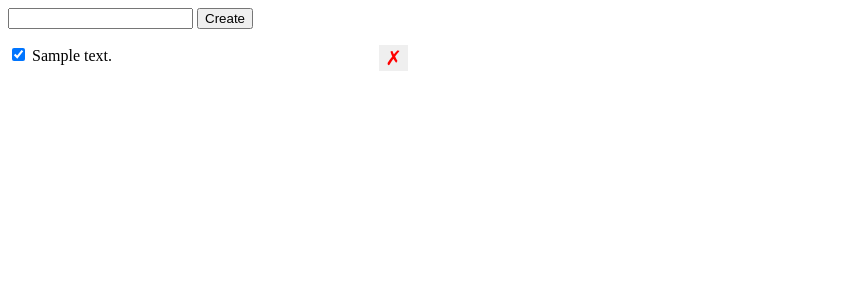
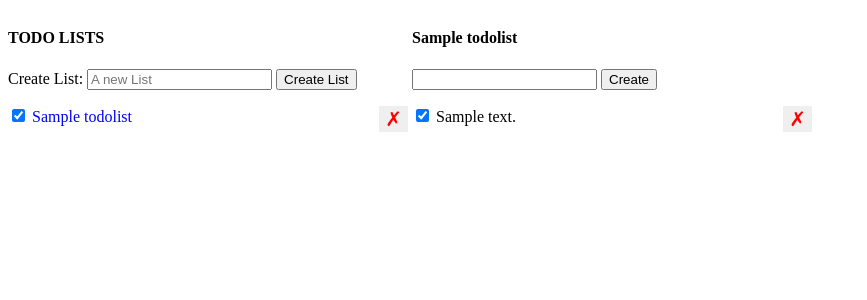
Before and after one commit to aizuanjeme/TodoPython, a Flask app: template templates/index.html in a window 1280 px wide. Shown: the top 300 px of the page, without its empty margins (0-867 px from the left). Run offline with Flask 2, Linux system fonts and the light colour scheme; the template is opened without the code that fills it: values that come from a table or form of the project are taken from there, others are empty; tables that the repository leaves empty hold one stand-in row (values such as "Sample post").

Commit message:
the addition of creation and completion of a parent item

```diff
--- a/app.py
+++ b/app.py
@@ -21,17 +21,18 @@ class Todo(db.Model):
         'todolists.id'), nullable=False)
 
     def __repr__(self):
-        return f'<Todo {self.id} name: {self.description}>'
+        return f'<Todo {self.id} name: {self.description} completed: {self.completed}>'
 
 
 class TodoList(db.Model):
     __tablename__ = 'todolists'
     id = db.Column(db.Integer, primary_key=True)
     name = db.Column(db.String(), nullable=False)
+    completed = db.Column(db.Boolean, nullable=False, default=False)
     todos = db.relationship('Todo', backref='list', lazy=True)
 
     def __repr__(self):
-      return f'<TodoList {self.id} {self.name}>'
+      return f'<TodoList {self.id} {self.name} {self.todos} {self.completed}>'
 
 # db.create_all()
 
@@ -46,12 +47,15 @@ def create_todo():
     error = False
     try:
         description = request.get_json()['description']
-        todo = Todo(description=description, completed=False)
+        list_id = request.get_json()['list_id']
+        todo = Todo(description=description, completed=False, list_id=list_id)
         # body['description'] = todo.description
+        active_list = TodoList.query.get(list_id)
+        todo.list = active_list
         db.session.add(todo)
         db.session.commit()
-        body['id'] = todo.id
-        body['completed'] = todo.completed
+        # body['id'] = todo.id
+        # body['completed'] = todo.completed
         body['description'] = todo.description
     except:
         error = True
@@ -94,9 +98,62 @@ def delete_todo(todo_id):
     return jsonify({'success': True})
 
 
+@app.route('/lists/create', methods=['POST'])
+def create_todo_list():
+    body = {}
+    error = False
+    try:
+        name = request.get_json()['name']
+        todoList = TodoList(name=name, completed=False)
+        db.session.add(todoList)
+        db.session.commit()
+        body['name'] = todoList.name
+    except:
+        error = True
+        db.session.rollback()
+        print(sys.exc_info())
+    finally:
+        db.session.close()
+    if error == True:
+        abort(400)
+    else:
+        return jsonify(body)
+
+
+@app.route('/lists/<list_id>')
+def get_list_todos(list_id):
+  return render_template('index.html',
+  lists=TodoList.query.all(),
+  active_list=TodoList.query.get(list_id),
+  data=Todo.query.filter_by(list_id=list_id).order_by('id').all()
+)
+
+
+@app.route('/lists/<list_id>/set-completed', methods=['POST'])
+def set_completed_list(list_id):
+    error = False
+    try:
+        completed = request.get_json()['completed']
+        print('completed', completed)
+        list = TodoList.query.get(list_id)
+        list.completed = completed
+        for todo in list.todos:
+            todo.completed = True
+        db.session.commit()
+    except:
+        db.session.rollback()
+        error = True
+    finally:
+        db.session.close()
+    if error:
+        abort(500)
+    else:
+        return '', 200
+
+
 @app.route('/')
 def index():
-    return render_template('index.html', data=Todo.query.order_by('id').all())
+  return redirect(url_for('get_list_todos', list_id=1))
 
 
 # always include this at the bottom of your code
--- a/templates/index.html
+++ b/templates/index.html
@@ -28,15 +28,40 @@
       font-size: 20px;
     }
 
-    /* .lists-wrapper,
+    .lists-wrapper,
     .todos-wrapper {
       display: inline-block;
       vertical-align: top;
-    }  */
+    }
+
+    a {
+      color: blue;
+      text-decoration: none;
+      /* no underline */
+    }
   </style>
 </head>
 
 <body>
+  <div class="lists-wrapper">
+    <h4>TODO LISTS</h4>
+    <form id="list-form">
+      <label for="todolist">Create List:</label>
+      <input type="text" name="todolist" id="todolist-input" placeholder="A new List" data-id="{{ active_list.id }}" />
+      <button type="submit">Create List</button>
+    </form>
+    <ul id="lists">
+      {% for list in lists %}
+      <li>
+        <input type="checkbox" data-id="{{ list.id }}" class="list-check-completed" {% if list.completed %} checked {% endif %}>
+        <a href="/lists/{{ list.id }}">{{ list.name }}</a>
+        <button class="delete-list" data-id="{{ list.id }}">&cross;</button>
+      </li>
+      {% endfor %}
+    </ul>
+  </div>
+  <div class="todos-wrapper">
+    <h4>{{ active_list.name }}</h4>
     <form id='form'>
       <input type="text" id='description' />
       <input type="submit" value="Create" />
@@ -82,10 +107,14 @@
       document.getElementById('form').onsubmit = function (e) {
         e.preventDefault();
         const desc = descInput.value;
+        const listId = "{{ active_list.id }}";
 
         fetch('/todos/create', {
           method: 'POST',
-        body: JSON.stringify({ 'description': desc }),
+          body: JSON.stringify({
+            'description': desc,
+            'list_id': listId
+          }),
           headers: {
             'Content-Type': 'application/json',
           }
@@ -100,7 +129,7 @@
             liItem.innerHTML = jsonResponse['description'];
             document.getElementById('todos').appendChild(liItem);
             document.getElementById('error').classname = 'hidden';
-          descInput.value="";
+            descInput.value = "";
           })
           .catch(function () {
 
@@ -109,14 +138,13 @@
 
       }
 
-
       const deletebuttons = document.querySelectorAll('.delete-todo')
       for (let i = 0; i < deletebuttons.length; i++) {
         const deletebutton = deletebuttons[i];
         deletebutton.onclick = function (e) {
           console.log('event', e);
           const todoId = e.target.dataset['id'];
-        fetch('/todos/' + todoId , {
+          fetch('/todos/' + todoId, {
             method: 'DELETE'
           })
             .then(function () {
@@ -128,6 +156,69 @@
         }
       }
 
+      // todo list
+      const nameInput = document.getElementById('todolist-input');
+      document.getElementById('list-form').onsubmit = function (e) {
+        e.preventDefault();
+        const name = nameInput.value;
+        fetch('/lists/create', {
+          method: 'POST',
+          body: JSON.stringify({
+            'name': name,
+          }),
+          headers: {
+            'Content-Type': 'application/json',
+          }
+        })
+          .then(function (response) {
+
+            return response.json();
+          })
+          .then(function (jsonResponse) {
+
+            const liItem = document.createElement('LI');
+            liItem.innerHTML = jsonResponse['name'];
+            document.getElementById('lists').appendChild(liItem);
+            document.getElementById('error').classname = 'hidden';
+            descInput.value = "";
+          })
+          .catch(function () {
+
+            document.getElementById('error').className = '';
+          })
+
+      }
+
+
+      const listCheckBoxes = document.querySelectorAll('.list-check-completed')
+      for (let i = 0; i < listCheckBoxes.length; i++) {
+        const checkbox = listCheckBoxes[i];
+        checkbox.onchange = function (e) {
+            const newCompleted = e.target.checked;
+            const listId = e.target.dataset['id'];
+            fetch('/lists/' + listId + '/set-completed', {
+              method: 'POST',
+              body: JSON.stringify({
+                'completed': newCompleted
+              }),
+              headers: {
+                'Content-Type': 'application/json'
+              }
+            })
+              .then(function () {
+                document.getElementById('error').className = 'hidden';
+
+                const todoCheckboxes = document.querySelectorAll('.check-completed');
+                for (let i = 0; i < todoCheckboxes.length; i++) {
+                  const checkbox = todoCheckboxes[i];
+                  checkbox.checked = true;
+                }
+              })
+              .catch(function () {
+                document.getElementById('error').className = '';
+              })
+          }
+        }
 
     </script>
 
```
Also changed, not shown: migrations/versions/46a71c213147_.py (added, +32 -0 lines), migrations/versions/d7e0005adcac_.py (added, +28 -0 lines). Lines whose indentation alone changed are shown as unchanged.
